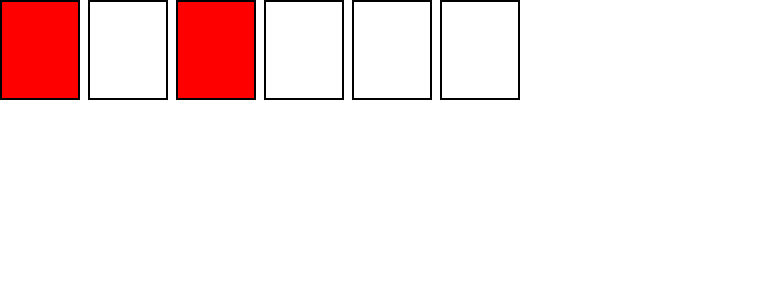
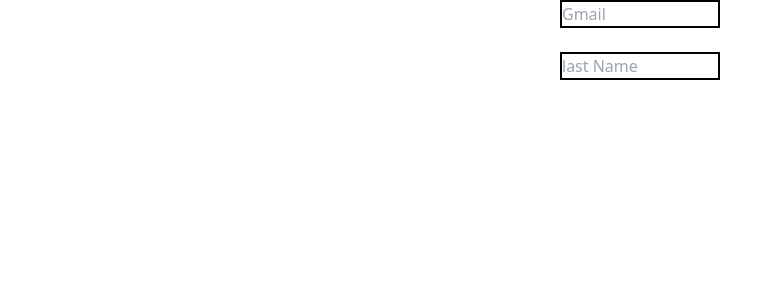
Before and after one commit to Opeyemil-code/learning-State-in-React, a React (Vite) app: page / in a window 1280 px wide. Shown: the top 300 px of the page, without its empty margins (0-783 px from the left). Built offline with nearby package versions, Linux system fonts and the light colour scheme.

Commit message:
learning react for input practise

```diff
--- a/src/App.jsx
+++ b/src/App.jsx
@@ -8,17 +8,56 @@ import boxes from './boxes'
 import Box from './box'
 
 
+export default function App(params) {
+
+  const [email, setEmail] = React.useState('');
+
+  const [password, setPassword] = React.useState('')
+
+  function updateEmail(event) {
+      setEmail(prev => event.target.value)
+      console.log(email)
+  }
+
+  function updatePassword(event) {
+      setPassword(prev => event.target.value)
+      console.log(password)
+  }
 
 
-export default function App(props) {
+    return(
+        <>
+        <form action="" className='flex flex-col  border-black w-40 mx-auto space-y-6'>
+            <input type="email"
+             name=""
+             id=""
+             placeholder='Gmail' className='border-2 border-black'
+             onChange={updateEmail}/>
+
+             <input type="password"
+             name=""
+             id=""
+             placeholder='last Name'
+             className='border-2 border-black'
+             onChange={updatePassword}/>
+        </form>
+        </>
+    )
+}
+
+
+
+/*export default function App(props) {
 
 
 const [squares, setSquares] = React.useState(boxes)
 
 
-function Toggle(params) {
-    setcontrol(prev => {
-       return !prev
+function Toggle(id) {
+    setSquares(prev => {
+       return prev.map((square)=> {
+          square.id === id ? {...square, on : !square.on} : square
+       })
     })
   }
 
@@ -36,18 +75,13 @@ function Toggle(params) {
 
 
 
-
-
-
-
-
      return(
          <main>
             <div className='space-x-2 flex flex-row'>{squareEl}</div>
          </main>
      )
 }
-
+*/
 
 
 
--- /dev/null
+++ b/src/jokesData.jsx
@@ -0,0 +1,27 @@
+export default [
+    {
+        id: 1,
+        setup: "I got my daughter a fridge for her birthday.",
+        punchline: "I can't wait to see her face light up when she opens it."
+    },
+    {
+        id: 2,
+        setup: "How did the hacker escape the police?",
+        punchline: "He just ransomware!"
+    },
+    {
+        id: 3,
+        setup: "Why don't pirates travel on mountain roads?",
+        punchline: "Scurvy."
+    },
+    {
+        id: 4,
+        setup: "Why do bees stay in the hive in the winter?",
+        punchline: "Swarm."
+    },
+    {
+        id: 5,
+        setup: "What's the best thing about Switzerland?",
+        punchline: "I don't know, but the flag is a big plus!"
+    }
+]
```
